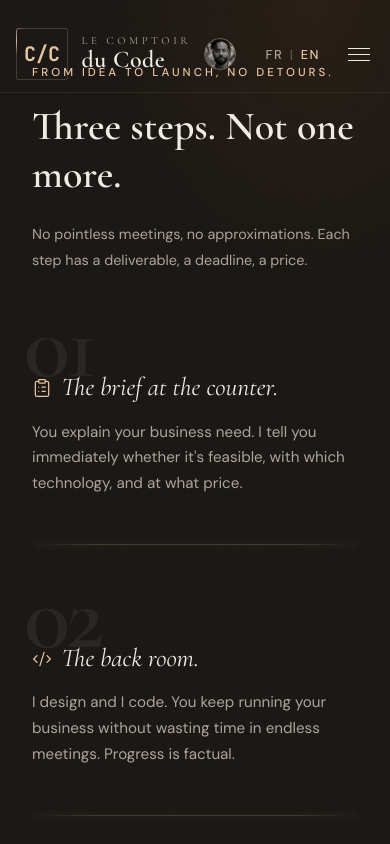
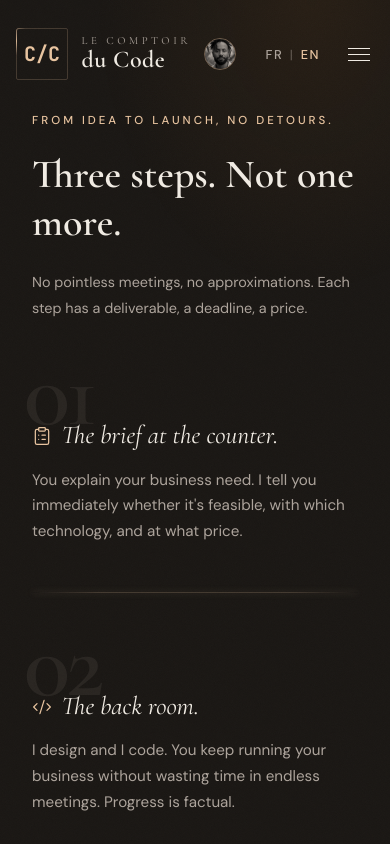
Before and after one commit to B-ludovic/le-comptoir-du-code, a Next.js app: page /en#method in a window 390 px wide. Shown: the top 844 px of the page. Built offline with nearby package versions, Linux system fonts and the light colour scheme.

Commit message:
fix: portrait médaillon header, padding-top mobile première section, border mobileNav menu fermé

```diff
--- a/components/Header/Header.module.css
+++ b/components/Header/Header.module.css
@@ -264,10 +264,13 @@
     flex-direction: column;
     gap: 0;
     background-color: rgba(26, 23, 20, 0.98);
-    border-top: var(--border-subtle);
     max-height: 0;
     overflow: hidden;
     transition: max-height var(--transition-base);
+}
+
+.mobileNav.mobileOpen {
+    border-top: var(--border-subtle);
 }
 
 .mobileNav.mobileOpen {
--- a/components/Sections/Method/Method.module.css
+++ b/components/Sections/Method/Method.module.css
@@ -1,5 +1,11 @@
 .section {
   padding: var(--section-padding);
+}
+
+@media (max-width: 768px) {
+  .section {
+    padding-top: 7rem;
+  }
 }
 
 .header {
```
